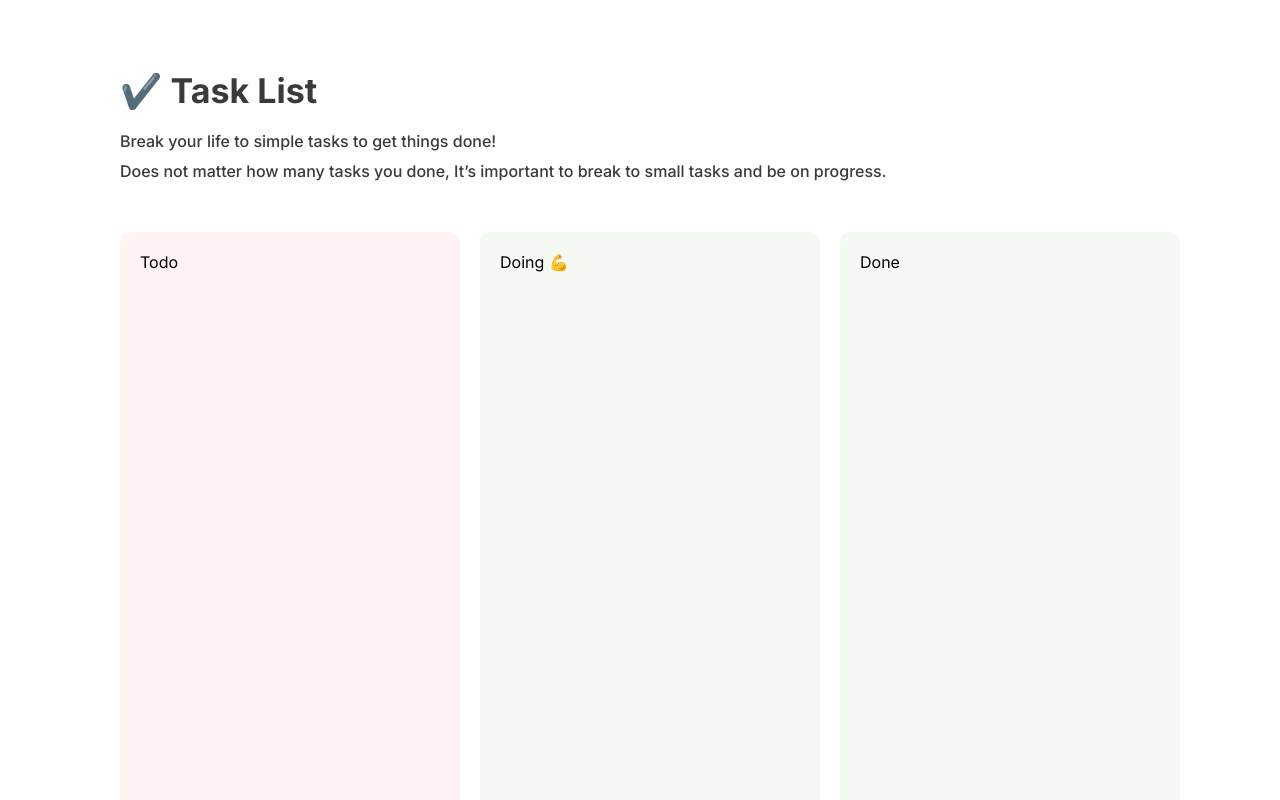
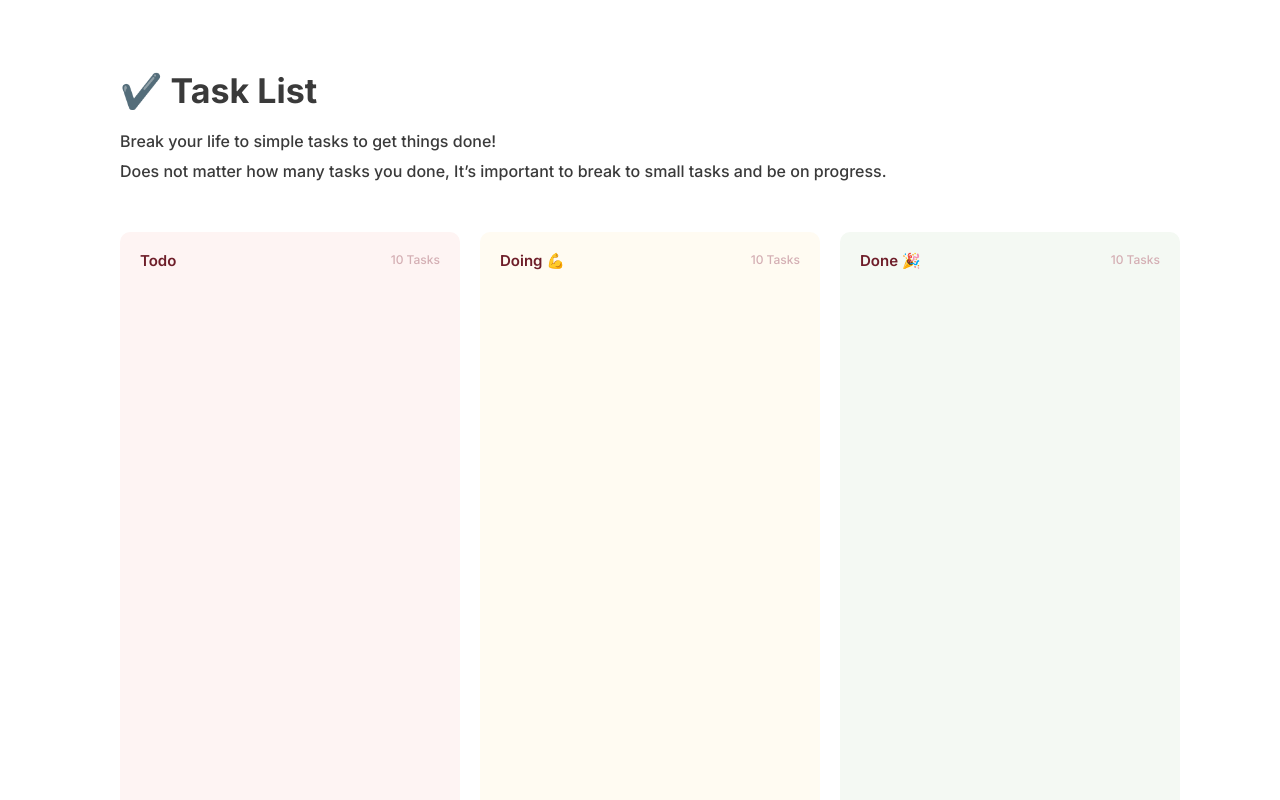
Before and after one commit to shayan-shiari/Todo-App, a React app: page / in a window 1280 px wide. Shown: the top 800 px of the page. Built offline with nearby package versions, Linux system fonts and the light colour scheme.

Commit message:
useReducer and useContext added

```diff
--- a/src/App.js
+++ b/src/App.js
@@ -1,11 +1,14 @@
 import React from "react";
 import Main from "./components/Main/Main";
+import TaskContextProvider from "./context/TaskContextProvider";
 
 const App = () => {
   return (
-    <div className="app-container">
-      <Main />
-    </div>
+    <TaskContextProvider>
+      <div className="app-container">
+        <Main />
+      </div>
+    </TaskContextProvider>
   );
 };
 
--- a/src/components/Board/Board.js
+++ /dev/null
@@ -1,22 +0,0 @@
-import React from "react";
-import styles from "./board.module.scss";
-
-const Board = (props) => {
-  const { status } = props;
-
-  return (
-    <div
-      className={
-        status === "Todo"
-          ? styles.todoContainer
-          : status === "Doing"
-          ? styles.doingContainer
-          : styles.doneContainer
-      }
-    >
-      <p>{status}</p>
-    </div>
-  );
-};
-
-export default Board;
--- a/src/components/Board/board.module.scss
+++ /dev/null
@@ -1,25 +0,0 @@
-.todoContainer {
-    background-color: #FEF4F3;
-    width: 340px;
-    height: 700px;
-    padding: 20px 20px 30px 20px;
-    border-radius: 10px;
-    gap: 20px;
-
-}
-
-.doingContainer {
-    width: 340px;
-    height: 700px;
-    padding: 20px 20px 30px 20px;
-    border-radius: 10px;
-    background: #FFFBF2;
-}
-
-.doneContainer {
-    width: 340px;
-    height: 700px;
-    padding: 20px 20px 30px 20px;
-    border-radius: 10px;
-    background: #F4F9F3;
-}
--- a/src/components/AllBoards/AllBoards.js
+++ b/src/components/Boards/AllBoards/AllBoards.js
@@ -5,20 +5,20 @@ import styles from "./all-boards.module.scss";
 const AllBoards = () => {
   const data = [
     {
-      status: "Todo",
+      title: "Todo",
     },
     {
-      status: "Doing 💪",
+      title: "Doing 💪",
     },
     {
-      status: "Done",
+      title: "Done 🎉",
     },
   ];
 
   return (
     <div className={styles.container}>
-      {data.map((item) => {
-        return <Board {...item} />;
+      {data.map((item, index) => {
+        return <Board {...item} key={index} />;
       })}
     </div>
   );
--- /dev/null
+++ b/src/components/Boards/Board/Board.js
@@ -0,0 +1,27 @@
+import React from "react";
+import styles from "./board.module.scss";
+
+const Board = (props) => {
+  const { title } = props;
+
+  return (
+    <div className={styles.container}>
+      <div
+        className={
+          title === "Todo"
+            ? styles.todo
+            : title === "Doing 💪"
+            ? styles.doing
+            : styles.done
+        }
+      >
+        <div className={styles.heading}>
+          <p>{title}</p>
+          <p>10 Tasks</p>
+        </div>
+      </div>
+    </div>
+  );
+};
+
+export default Board;
--- /dev/null
+++ b/src/components/Boards/Board/board.module.scss
@@ -0,0 +1,84 @@
+.container {
+  .heading {
+    display: flex;
+    justify-content: space-between;
+  }
+
+  .todo {
+    background-color: #fef4f3;
+    width: 340px;
+    height: 700px;
+    padding: 20px 20px 30px 20px;
+    border-radius: 10px;
+
+    p:nth-child(1) {
+      font-size: 15px;
+      font-weight: 600;
+      line-height: 18px;
+      letter-spacing: 0em;
+      text-align: left;
+      color: #6e1e29;
+    }
+
+    p:nth-child(2) {
+      font-size: 12px;
+      font-weight: 500;
+      line-height: 15px;
+      letter-spacing: 0em;
+      text-align: left;
+      color: #d4afb4;
+    }
+  }
+
+  .doing {
+    background: #fffbf2;
+    width: 340px;
+    height: 700px;
+    padding: 20px 20px 30px 20px;
+    border-radius: 10px;
+
+    p:nth-child(1) {
+      font-size: 15px;
+      font-weight: 600;
+      line-height: 18px;
+      letter-spacing: 0em;
+      text-align: left;
+      color: #6e1e29;
+    }
+
+    p:nth-child(2) {
+      font-size: 12px;
+      font-weight: 500;
+      line-height: 15px;
+      letter-spacing: 0em;
+      text-align: left;
+      color: #d4afb4;
+    }
+  }
+
+  .done {
+    width: 340px;
+    height: 700px;
+    padding: 20px 20px 30px 20px;
+    border-radius: 10px;
+    background: #f4f9f3;
+
+    p:nth-child(1) {
+      font-size: 15px;
+      font-weight: 600;
+      line-height: 18px;
+      letter-spacing: 0em;
+      text-align: left;
+      color: #6e1e29;
+    }
+
+    p:nth-child(2) {
+      font-size: 12px;
+      font-weight: 500;
+      line-height: 15px;
+      letter-spacing: 0em;
+      text-align: left;
+      color: #d4afb4;
+    }
+  }
+}
--- a/src/components/Main/Main.js
+++ b/src/components/Main/Main.js
@@ -1,7 +1,7 @@
 import React from "react";
 import Header from "../Header/Header";
 import styles from "./main..module.scss";
-import AllBoards from "../AllBoards/AllBoards";
+import AllBoards from "../Boards/AllBoards/AllBoards";
 
 const Main = () => {
   return (
--- /dev/null
+++ b/src/context/TaskContextProvider.js
@@ -0,0 +1,19 @@
+import React, { createContext, useReducer } from "react";
+
+const initialState = {
+  todoTasks: [],
+  doingTasks: [],
+  doneTasks: [],
+};
+
+const reducer = () => {};
+
+export const taksContext = createContext();
+
+const TaskContextProvider = ({ children }) => {
+  const [tasks, dispatch] = useReducer(reducer, initialState);
+
+  return <taksContext.Provider>{children}</taksContext.Provider>;
+};
+
+export default TaskContextProvider;
```
Also changed, not shown: src/components/Boards/AllBoards/all-boards.module.scss (renamed from src/components/AllBoards/all-boards.module.scss).
